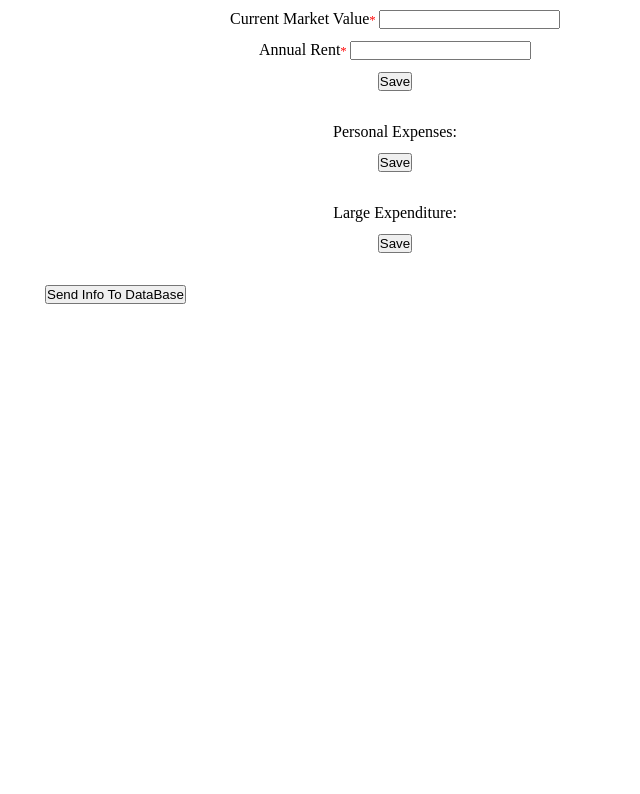
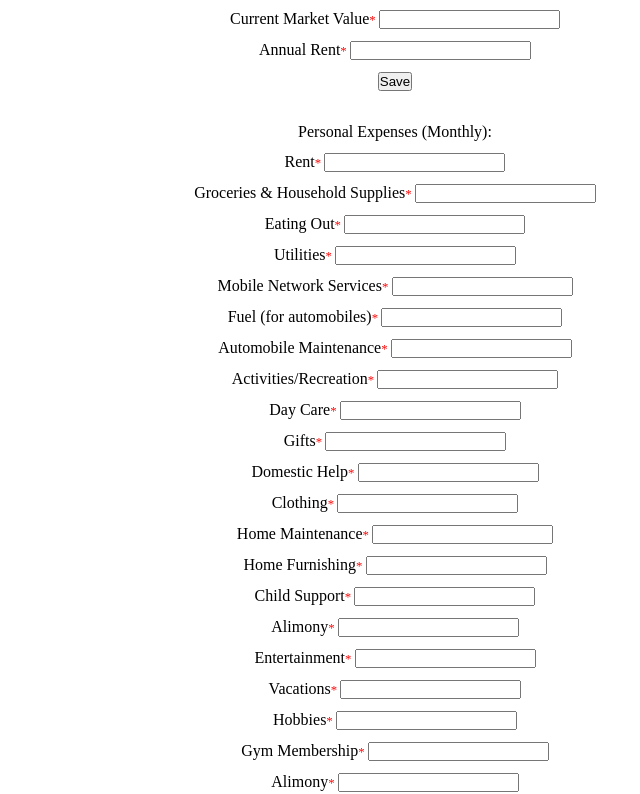
Before and after one commit to lostvikx/enivesh-form, a React (Create React App) app: page / in a window 1280 px wide. Shown: the part 2710-3504 px from the top of the page, without its empty margins (245-885 px from the left). Before the commit the page ends 3014 px from the top, so only its background shows below. Built offline with nearby package versions, Linux system fonts and the light colour scheme.

Commit message:
backup of key

```diff
--- a/src/App.js
+++ b/src/App.js
@@ -17,7 +17,7 @@ export default function App() {
         <Form formName="Pension Income" formId="pensionIncome" />
         <Form formName="Other Income" formId="otherIncome" />
         <Form formName="Rental Real Estate" formId="rentalRealEstate" />
-        <Form formName="Personal Expenses" formId="personalExpenses" />
+        <Form formName="Personal Expenses (Monthly)" formId="personalExpenses" />
         <Form formName="Large Expenditure" formId="largeExpenditure" />
       </div>
       <SendBtn />
--- a/src/components/Form.js
+++ b/src/components/Form.js
@@ -32,7 +32,7 @@ const handleSubmit = (evt) => {
 
 }
 
-  const inputFields = fields[props.formId].map(field => <FormField data={field} key={field.key} />);
+  const inputFields = fields[props.formId].map((field, key) => <FormField data={field} key={key} />);
 
   return (
     <form onSubmit={handleSubmit}>
--- a/src/formFields.js
+++ b/src/formFields.js
@@ -391,7 +391,169 @@ const fields = {
       inputName: "propertyAnnualRent"
     },
   ],
-  personalExpenses: [],
+  personalExpenses: [
+    {
+      key: 1,
+      labelName: "Rent",
+      inputType: "number",
+      inputName: "rent"
+    },
+    {
+      key: 2,
+      labelName: "Groceries & Household Supplies",
+      inputType: "number",
+      inputName: "groceries"
+    },
+    {
+      key: 3,
+      labelName: "Eating Out",
+      inputType: "number",
+      inputName: "eatingOut"
+    },
+    {
+      key: 4,
+      labelName: "Utilities",
+      inputType: "number",
+      inputName: "utilities"
+    },
+    {
+      key: 5,
+      labelName: "Mobile Network Services",
+      inputType: "number",
+      inputName: "mobileNetwork"
+    },
+    {
+      key: 6,
+      labelName: "Fuel (for automobiles)",
+      inputType: "number",
+      inputName: "fuel"
+    },
+    {
+      key: 7,
+      labelName: "Automobile Maintenance",
+      inputType: "number",
+      inputName: "automobiileMaintenance"
+    },
+    {
+      key: 8,
+      labelName: "Activities/Recreation",
+      inputType: "number",
+      inputName: "recreation"
+    },
+    {
+      key: 9,
+      labelName: "Day Care",
+      inputType: "number",
+      inputName: "dayCare"
+    },
+    {
+      key: 10,
+      labelName: "Gifts",
+      inputType: "number",
+      inputName: "gifts"
+    },
+    {
+      key: 11,
+      labelName: "Domestic Help",
+      inputType: "number",
+      inputName: "domesticHelp"
+    },
+    {
+      key: 12,
+      labelName: "Clothing",
+      inputType: "number",
+      inputName: "clothing"
+    },
+    {
+      key: 13,
+      labelName: "Home Maintenance",
+      inputType: "number",
+      inputName: "homeMaintenance"
+    },
+    {
+      key: 14,
+      labelName: "Home Furnishing",
+      inputType: "number",
+      inputName: "homeFurnishing"
+    },
+    {
+      key: 15,
+      labelName: "Child Support",
+      inputType: "number",
+      inputName: "childSupport"
+    },
+    {
+      key: 16,
+      labelName: "Alimony",
+      inputType: "number",
+      inputName: "alimony"
+    },
+    {
+      key: 17,
+      labelName: "Entertainment",
+      inputType: "number",
+      inputName: "entertainment"
+    },
+    {
+      key: 18,
+      labelName: "Vacations",
+      inputType: "number",
+      inputName: "vacations"
+    },
+    {
+      key: 19,
+      labelName: "Hobbies",
+      inputType: "number",
+      inputName: "hobbies"
+    },
+    {
+      key: 20,
+      labelName: "Gym Membership",
+      inputType: "number",
+      inputName: "gymMembership"
+    },
+    {
+      labelName: "Alimony",
+      inputType: "number",
+      inputName: "alimony"
+    },
+    {
+      key: 22,
+      labelName: "Alimony",
+      inputType: "number",
+      inputName: "alimony"
+    },
+    {
+      key: 23,
+      labelName: "Alimony",
+      inputType: "number",
+      inputName: "alimony"
+    },
+    {
+      key: 24,
+      labelName: "Alimony",
+      inputType: "number",
+      inputName: "alimony"
+    },
+    {
+      key: 25,
+      labelName: "Alimony",
+      inputType: "number",
+      inputName: "alimony"
+    },
+    {
+      key: 26,
+      labelName: "Alimony",
+      inputType: "number",
+      inputName: "alimony"
+    },
+    {
+      key: 27,
+      labelName: "Alimony",
+      inputType: "number",
+      inputName: "alimony"
+    },
+  ],
   largeExpenditure: []
 };
 
```
